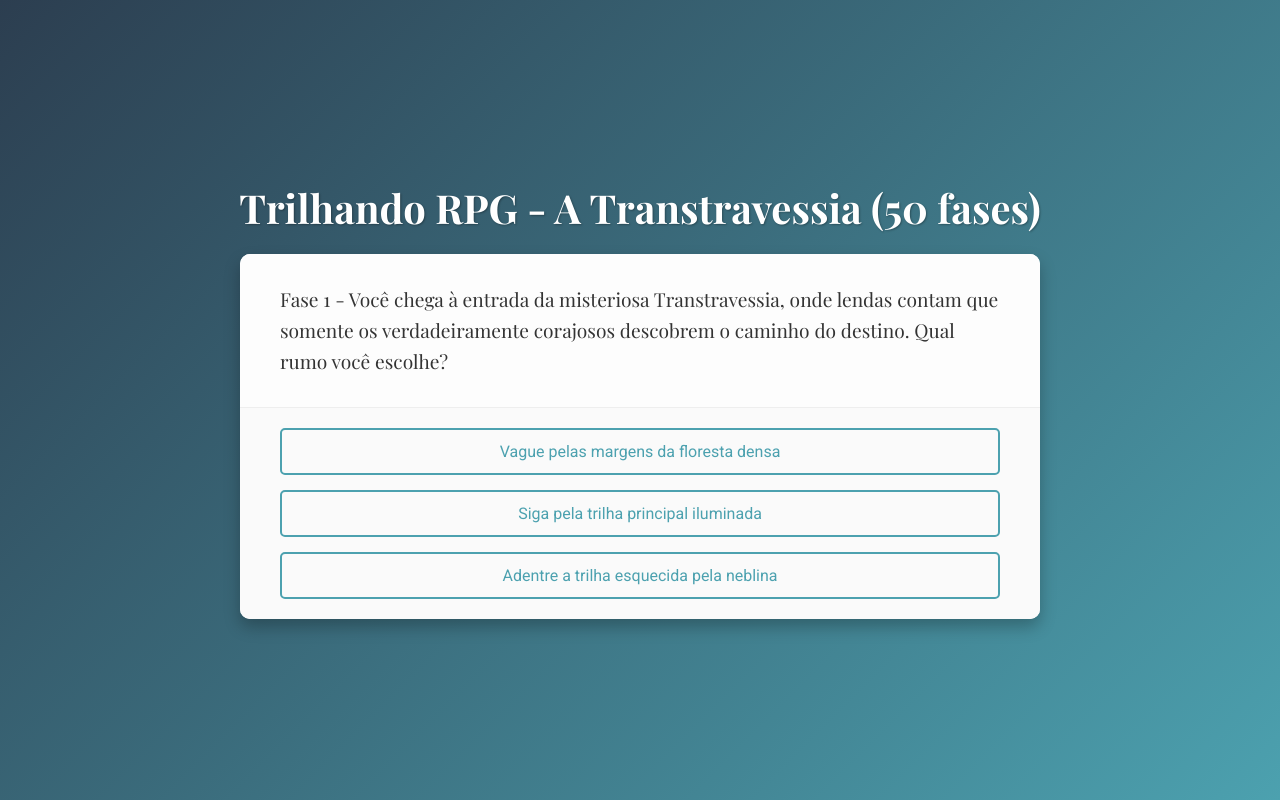
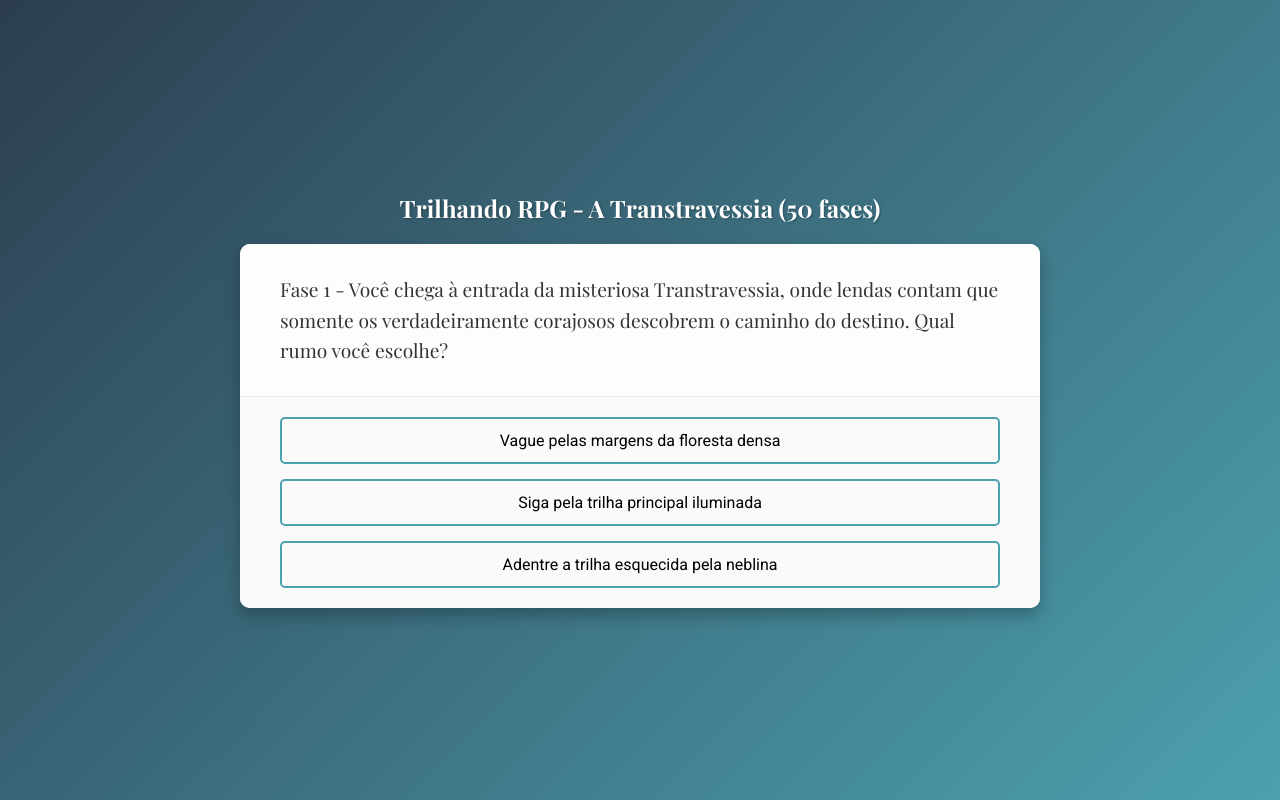
Before and after one commit to TrilhandoTrekking/transtravessia, a plain HTML site: page index.html in a window 1280 px wide. Drawn offline with nearby package versions, Linux system fonts and the light colour scheme.

Commit message:
Update index.html

```diff
--- a/index.html
+++ b/index.html
@@ -44,7 +44,7 @@
 
     header h1 {
       font-family: 'Playfair Display', serif;
-      font-size: 2.5rem;
+      font-size: 1.5rem;
       color: #fff;
       text-shadow: 1px 1px 2px rgba(0,0,0,0.3);
     }
@@ -83,7 +83,7 @@
       background-color: transparent;
       font-size: 1rem;
       font-family: 'Roboto', sans-serif;
-      color: #4CA1AF;
+      /*color: #4CA1AF;*/
       transition: all 0.3s ease;
       cursor: pointer;
     }
```
